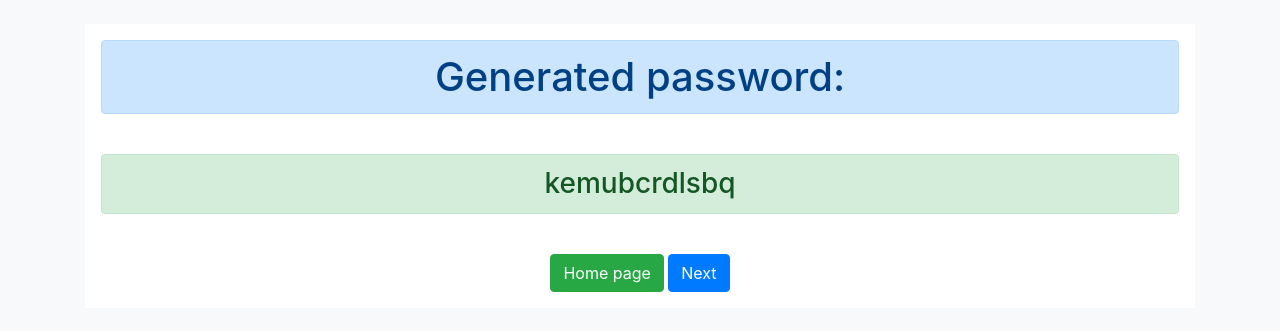
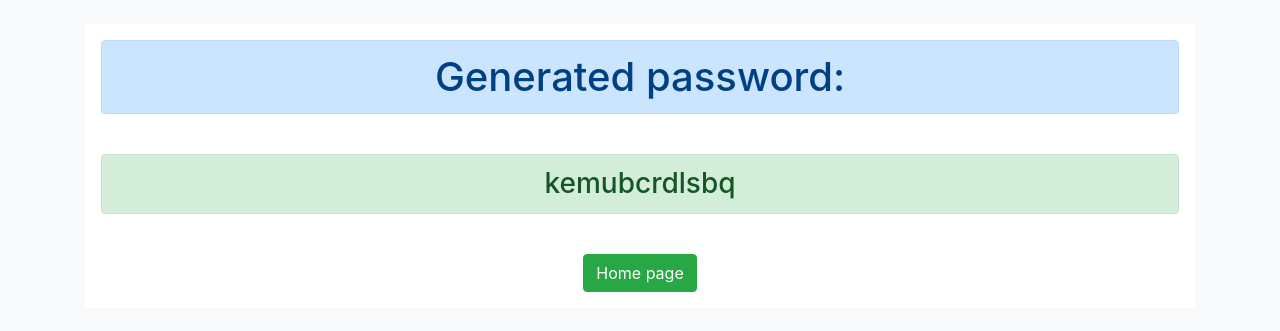
Before and after one commit to PhurbaGyalzen/Django3-Password-Generator, a Django app: page /password/ in a window 1280 px wide. Shown: the part 70-401 px from the top of the page. Run offline with Django 3.2, Linux system fonts and the light colour scheme; some libraries are stand-ins or nearby versions.

Commit message:
Next button removed

```diff
--- a/generator_app/templates/generator_app/password.html
+++ b/generator_app/templates/generator_app/password.html
@@ -24,7 +24,6 @@
         <br />
 
         <a href="{% url 'home' %}" class="btn btn-success">Home page</a>
-        <a href="{% url 'password' %}" class="btn btn-primary">Next</a>
       </div>
     </div>
   </body>
```
